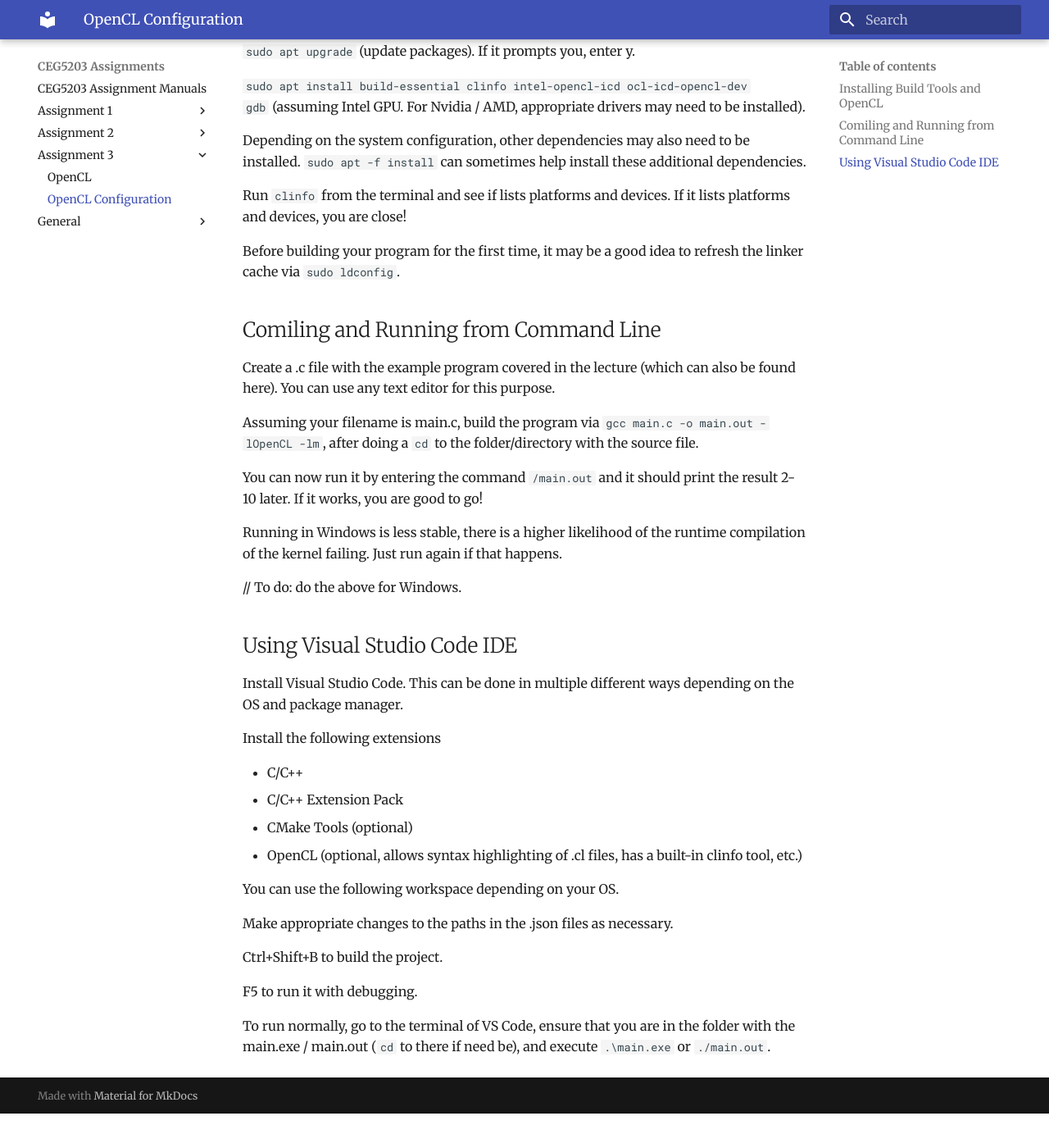
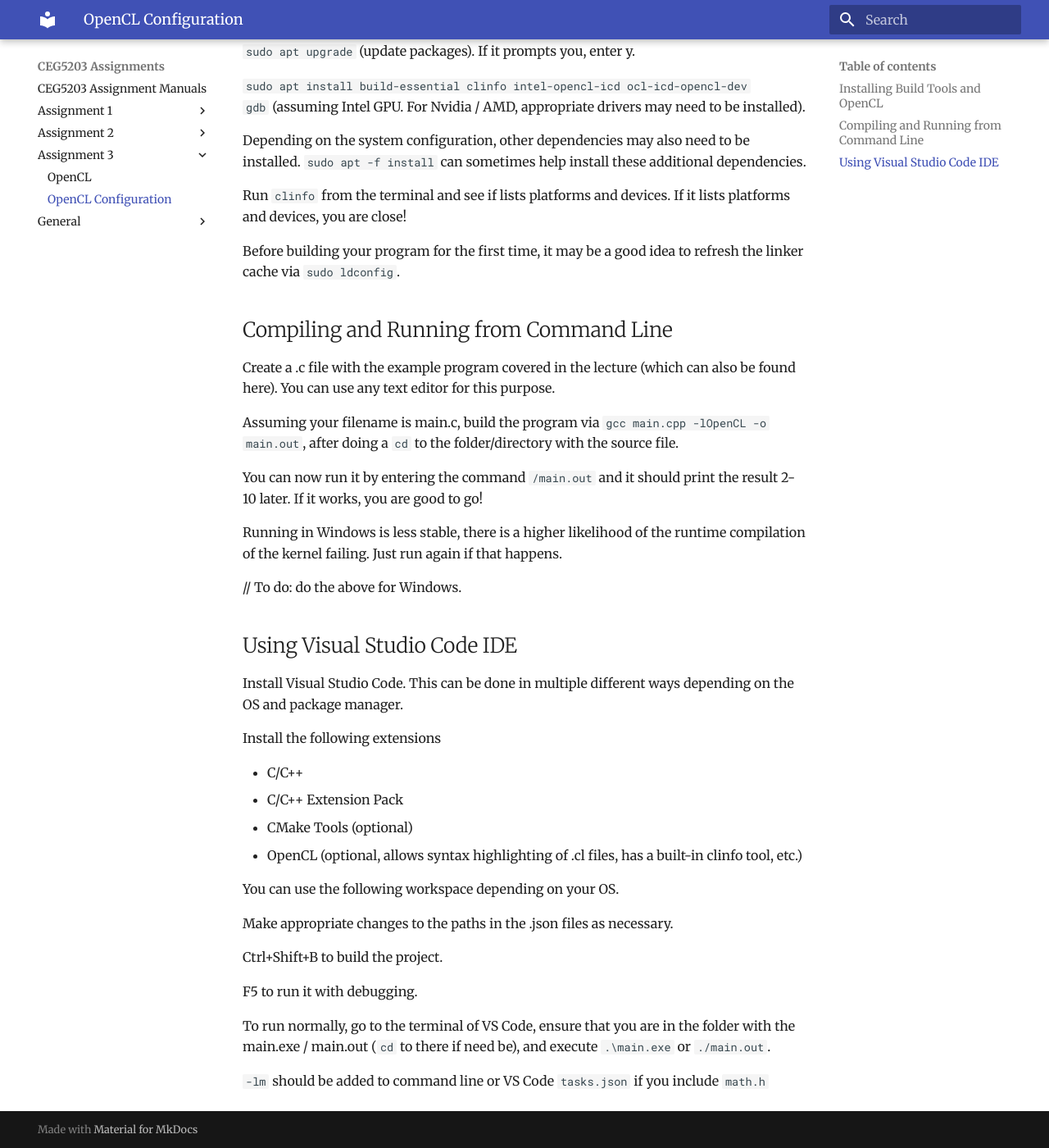
Before and after one commit to NUS-CEG5203/assignments, an MkDocs documentation site: the page built from docs/Assignment_3/2a_OpenCL_Instructions.md, in a window 1280 px wide and 1400 px high, scrolled down 1309 px. Shown: the whole window at 82% size. Built offline with MkDocs 1.6.1 and Material for MkDocs 9.7.7, drawn with Linux system fonts in a browser that asks for light colours; before the commit the page ends 2667 px from its top, so only the background shows below that.

Commit message:
Update 2a_OpenCL_Instructions.md

```diff
--- a/docs/Assignment_3/2a_OpenCL_Instructions.md
+++ b/docs/Assignment_3/2a_OpenCL_Instructions.md
@@ -52,11 +52,11 @@
   Before building your program for the first time, it may be a good idea to refresh the linker cache via `sudo ldconfig`.
 
 
-## Comiling and Running from Command Line
+## Compiling and Running from Command Line
 
 Create a .c file with the example program covered in the lecture (which can also be found here). You can use any text editor for this purpose.
 
-Assuming your filename is main.c, build the program via `gcc main.c -o main.out -lOpenCL -lm`, after doing a `cd` to the folder/directory with the source file.
+Assuming your filename is main.c, build the program via `gcc main.cpp -lOpenCL -o main.out`, after doing a `cd` to the folder/directory with the source file.
 
 You can now run it by entering the command `/main.out` and it should print the result 2-10 later. If it works, you are good to go!
 
@@ -84,3 +84,5 @@
 F5 to run it with debugging.
 
 To run normally, go to the terminal of VS Code, ensure that you are in the folder with the main.exe / main.out (`cd` to there if need be), and execute `.\main.exe` or `./main.out`.
+
+`-lm` should be added to command line or VS Code `tasks.json` if you include `math.h`
```
